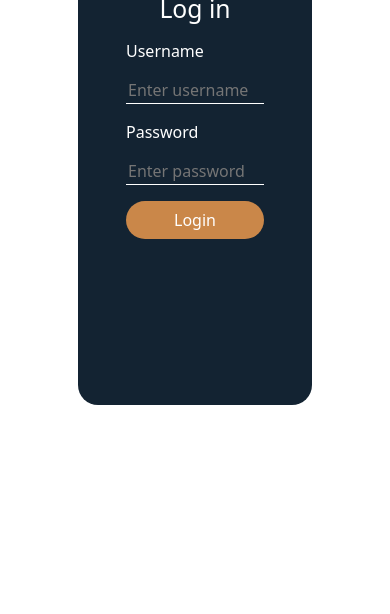
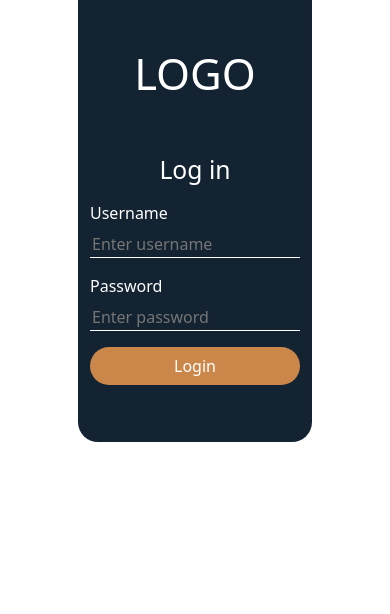
Before and after one commit to Z3phyr425/hotelreservation, a PHP site: page /login.php in a window 390 px wide. Shown: the part 230-844 px from the top of the page. Run offline with PHP 8.4, Linux system fonts and the light colour scheme.

Commit message:
Update login.php

```diff
--- a/login.php
+++ b/login.php
@@ -28,12 +28,16 @@
             background:white;
         }
         .container{
-            margin-top: 5%;
             width:60%;
             height: calc(500px);
             background: #132332;
             border-radius: 20px;
-
+            margin: 0;
+            position: absolute;
+            top: 50%;
+            left: 50%;
+            -ms-transform: translate(-50%, -50%);
+            transform: translate(-50%, -50%);
         }
         #login-left {
             background: url(img/bg_login.jpg);
@@ -49,7 +53,6 @@
             border: none;
             border-bottom: solid 1px #ffffff;
             outline: none;
-            padding-top: 1vh;
         }
         .btn_login{
             width: 100%;
@@ -57,13 +60,11 @@
             border-radius: 20px;
             color: #ffffff;
         }
-        .login_container{
-            padding-bottom: 14vh;
-        }
         </style>
 </head>
 <body>
-    <div class="container h-100 p-5">
+<main id="main" class="alert-info">
+    <div class="container">
         <div class="row row_login">
             <div class="col-md-6" id="login-left">
                 <!-- Logo is here-->
@@ -122,7 +123,7 @@
                         </div>
                     </div>
                     <div class="row d-flex justify-content-center text-white">
-                        <div class="col-md-9 login_container">
+                        <div class="col-md-9">
                             <input type="submit" name="login" class="btn btn_login btn-block btn-wave col-md-4 mt-3" value="Login">
                         </div>
                     </div>
@@ -130,6 +131,7 @@
             </div>
         </div>
     </div>
+</main>
 
     <!-- Optional JavaScript; choose one of the two! -->
 
```
